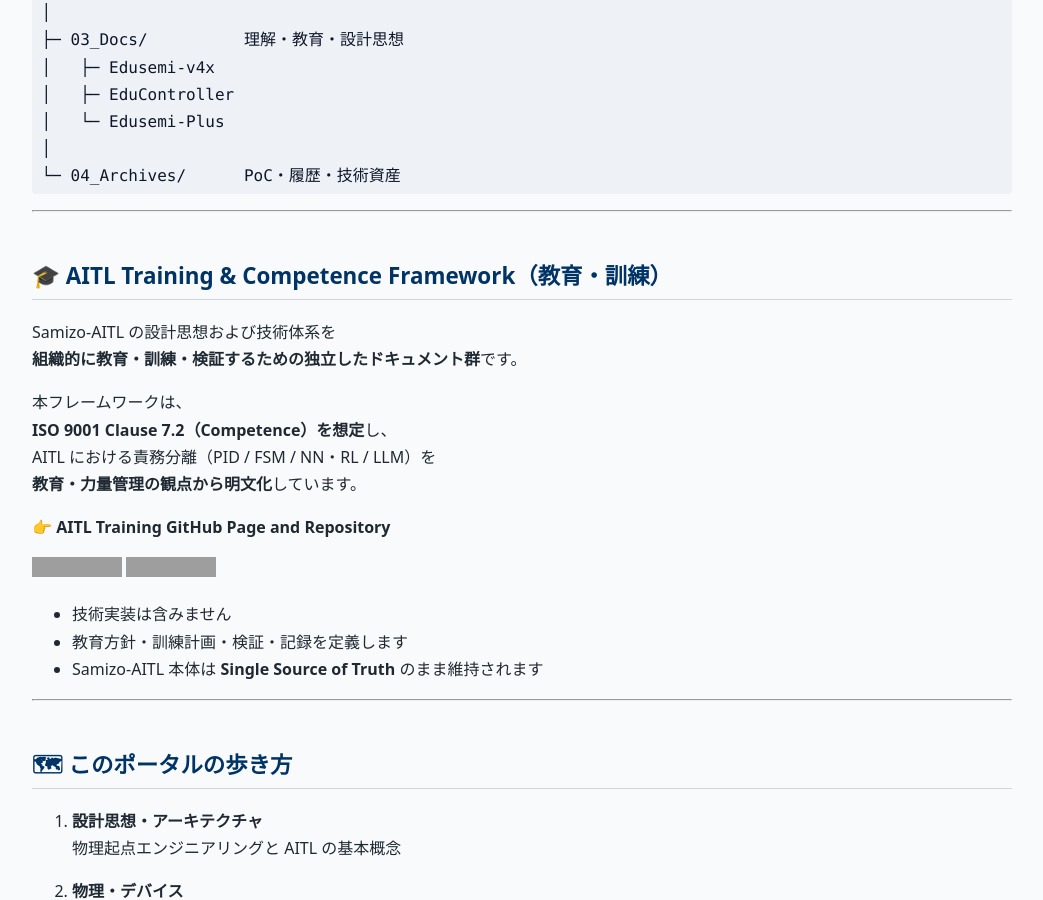
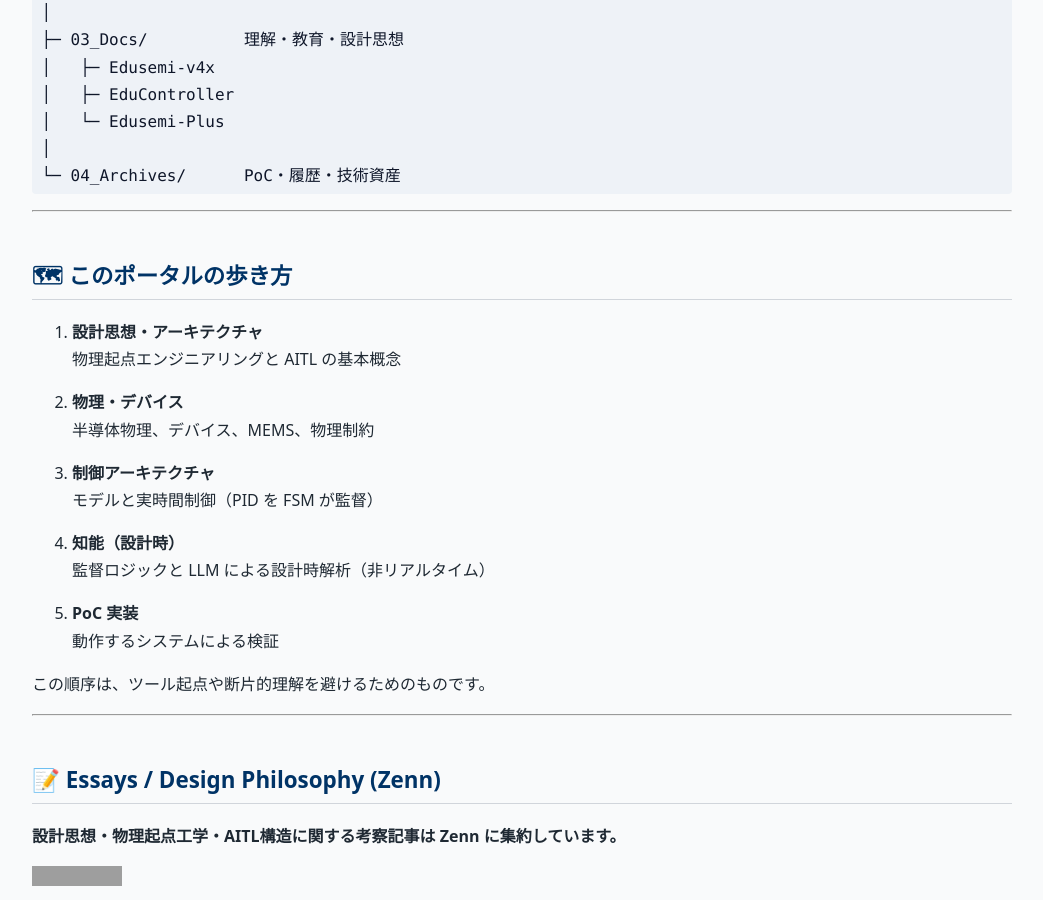
Before and after one commit to Samizo-AITL/Samizo-AITL.github.io, a Jekyll site: the page built from portal/index.md, in a window 1280 px wide and 900 px high, scrolled down 3726 px. Shown: the whole window, without its empty margins (118-1161 px from the left). Built offline with Jekyll 4.4.1, drawn with Linux system fonts in a browser that asks for light colours; our own code applies the rules of GitHub Pages for plain Markdown files; grey boxes are pictures that could not be loaded.

Commit message:
Update index.md

````diff
--- a/portal/index.md
+++ b/portal/index.md
@@ -150,27 +150,6 @@ Samizo-AITL/
 │
 └─ 04_Archives/      PoC・履歴・技術資産
 ```
-
----
-
-## 🎓 AITL Training & Competence Framework（教育・訓練）
-
-Samizo-AITL の設計思想および技術体系を
-**組織的に教育・訓練・検証するための独立したドキュメント群**です。
-
-本フレームワークは、
-**ISO 9001 Clause 7.2（Competence）を想定**し、
-AITL における責務分離（PID / FSM / NN・RL / LLM）を
-**教育・力量管理の観点から明文化**しています。
-
-👉 **AITL Training GitHub Page and Repository**
-
-[![Site](https://img.shields.io/badge/View-Site-brightgreen?logo=github)](https://samizo-aitl.github.io/aitl-training/)
-[![Repo](https://img.shields.io/badge/View-Repo-blue?logo=github)](https://github.com/Samizo-AITL/aitl-training)
-
-- 技術実装は含みません
-- 教育方針・訓練計画・検証・記録を定義します
-- Samizo-AITL 本体は **Single Source of Truth** のまま維持されます
 
 ---
 
@@ -756,7 +735,7 @@ NN / RL（実時間適応補助）および LLM（非実時間再設計）を分
 
 ---
 
-## 🎓 AITL Training & Competence Framework（教育・訓練）
+# 🎓 AITL Training & Competence Framework（教育・訓練）
 
 Samizo-AITL の設計思想および技術体系を
 **組織的に教育・訓練・検証するための独立したドキュメント群**です。
````
